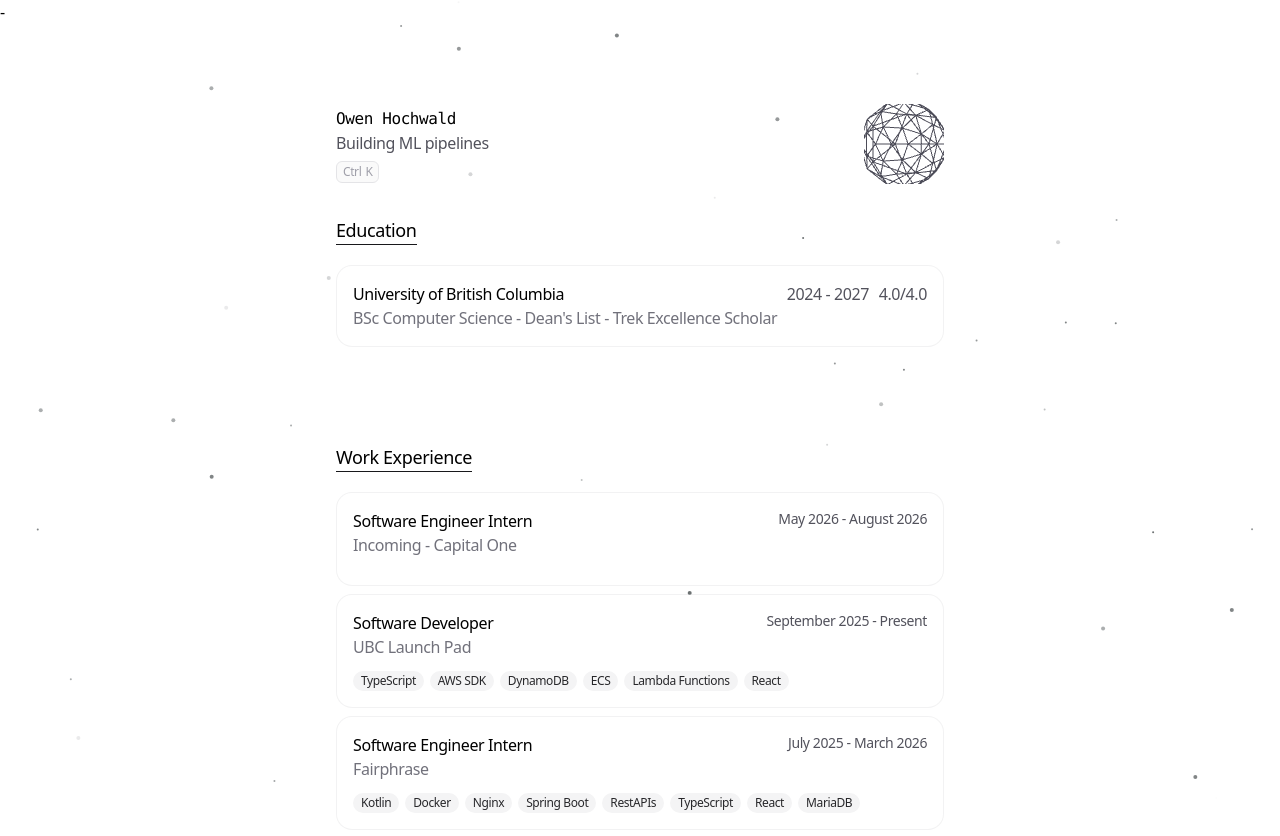
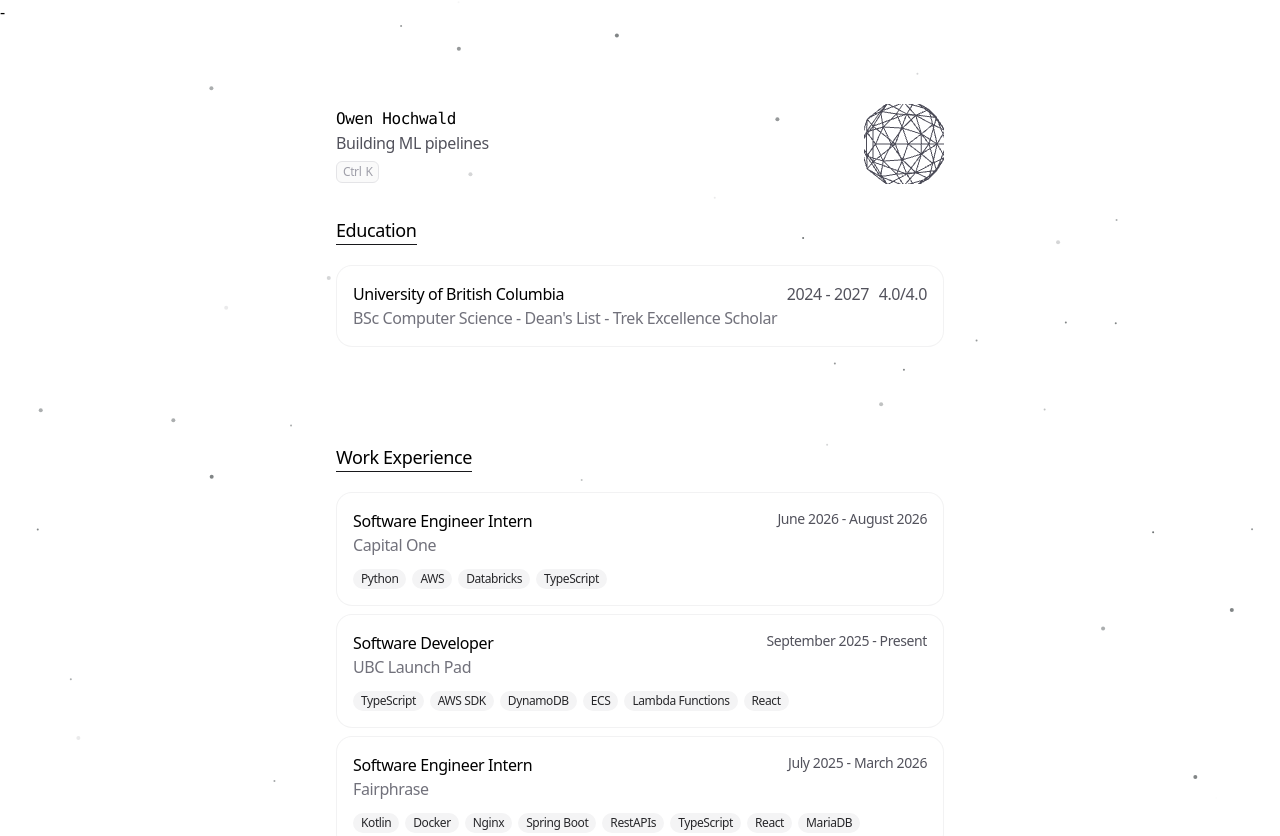
Before and after one commit to owenHochwald/personal-site, a Next.js app: page / in a window 1280 px wide. Shown: the top 836 px of the page. Built offline with nearby package versions, Linux system fonts and the light colour scheme.

Commit message:
update C1 internship with more accurate info

```diff
--- a/app/data.ts
+++ b/app/data.ts
@@ -99,11 +99,11 @@
 
 export const WORK_EXPERIENCE: WorkExperience[] = [
     {
-        company: 'Incoming - Capital One',
+        company: 'Capital One',
         title: 'Software Engineer Intern',
-        start: 'May 2026',
+        start: 'June 2026',
         end: 'August 2026',
-        technologies: [],
+        technologies: ['Python', 'AWS', 'Databricks', 'TypeScript'],
         link: 'https://www.capitalone.com/',
         id: 'work4',
     },
```
